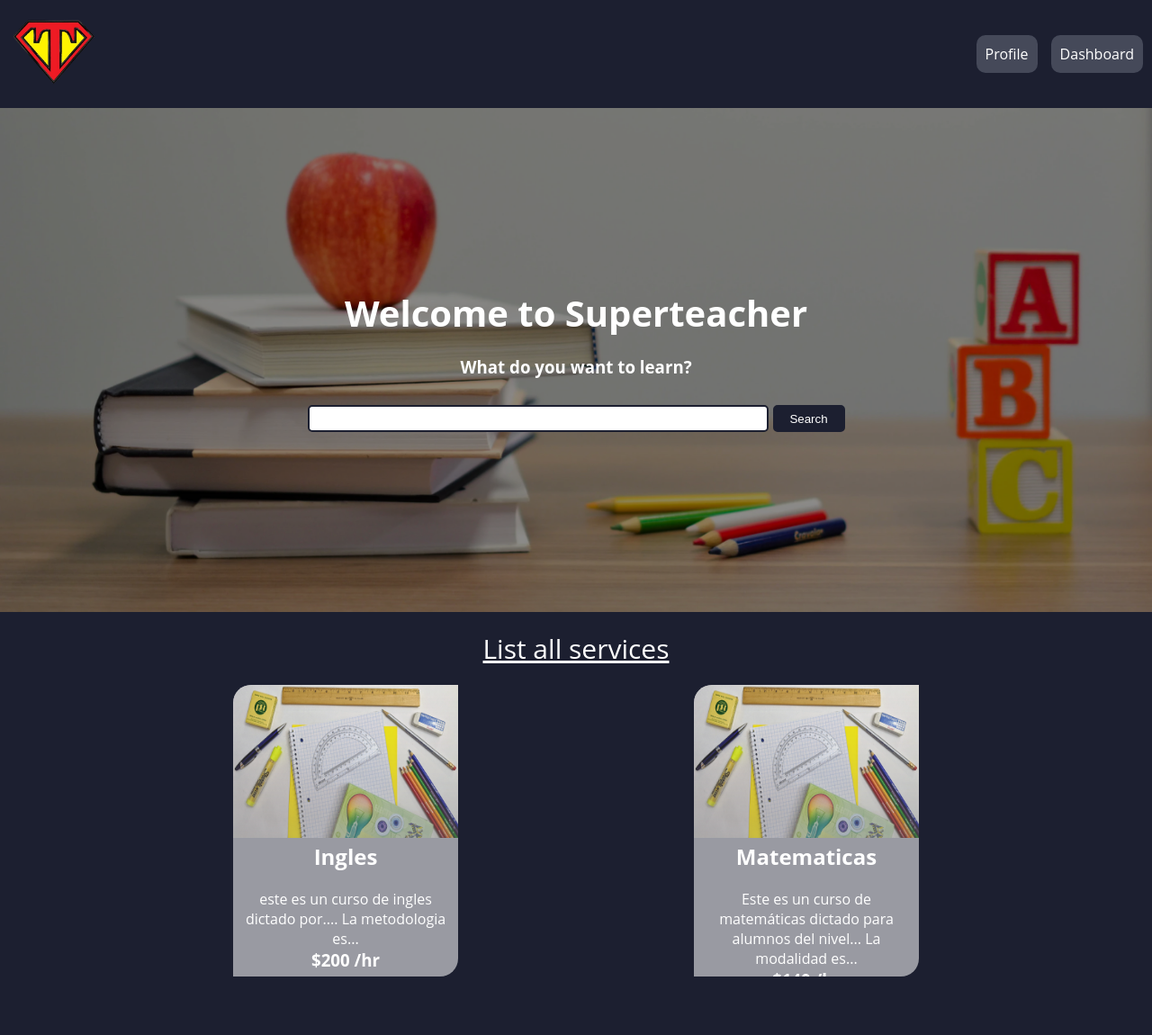
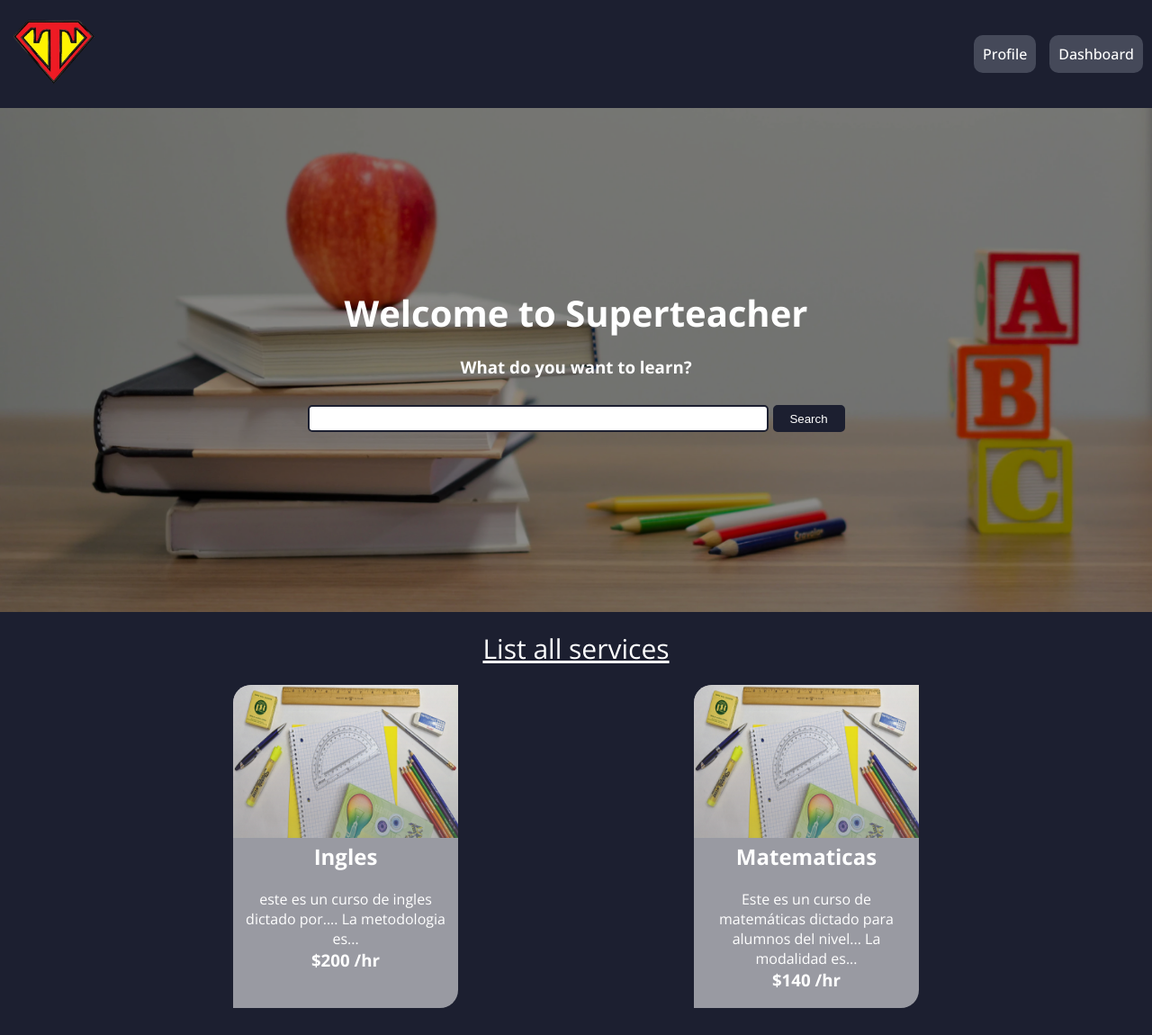
Before and after one commit to lmfortunato/superteacher, a Django app: page /home/dashboard/ in a window 1280 px wide. Shown: the whole page at 90% size. Before the commit the page ends 1085 px from the top, so only its background shows below. Run offline with Django 4.2, Linux system fonts and the light colour scheme; data comes from the database, SQL or seed files in the repository.

Commit message:
styles added

```diff
--- a/static/css/styles.css
+++ b/static/css/styles.css
@@ -251,7 +251,7 @@
 }
 
 .main-dashboard .services .services-list .card .card-text{
-    height: 150px;
+    height: 185px;
     display: flex;
     flex-direction: column;
     justify-content: flex-start;
--- a/templates_base/base_2.html
+++ b/templates_base/base_2.html
@@ -6,6 +6,9 @@
     <meta charset="UTF-8">
     <meta name="viewport" content="width=device-width, initial-scale=1.0">
     {% block title %} {% endblock title %}
+    <link rel="preconnect" href="https://fonts.googleapis.com">
+    <link rel="preconnect" href="https://fonts.gstatic.com" crossorigin>
+    <link href="https://fonts.googleapis.com/css2?family=Open+Sans:wght@300;400;500;600;700&display=swap" rel="stylesheet">
     <link href="{% static 'css/styles.css' %}" rel="stylesheet">
 </head>
 <body>
@@ -24,10 +27,8 @@
             </ul>
         </nav>
     </header>
-    <main>
         {% block image%} {%endblock image%}
         {% block main %} {% endblock main %}
-    </main>
     <footer>
 
     </footer>
```
Also changed, not shown: static/assets/superteacher-logo.jpg (deleted).
